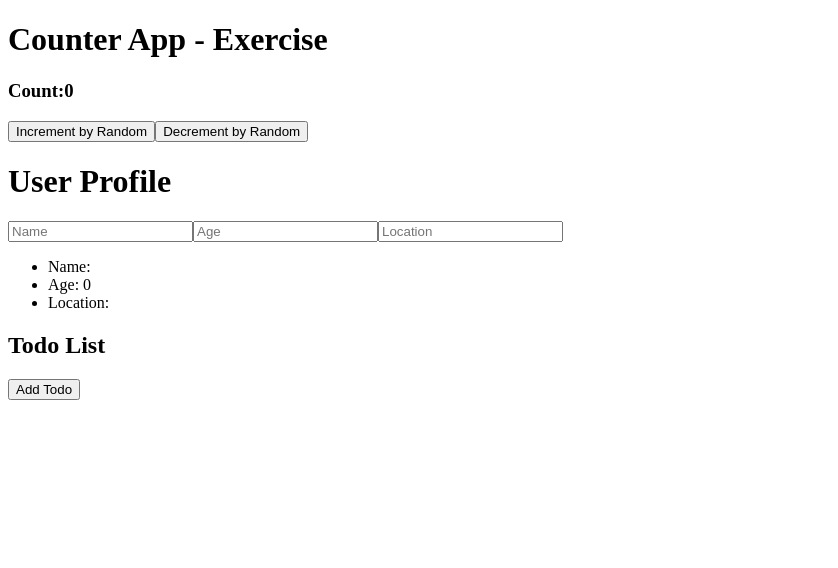
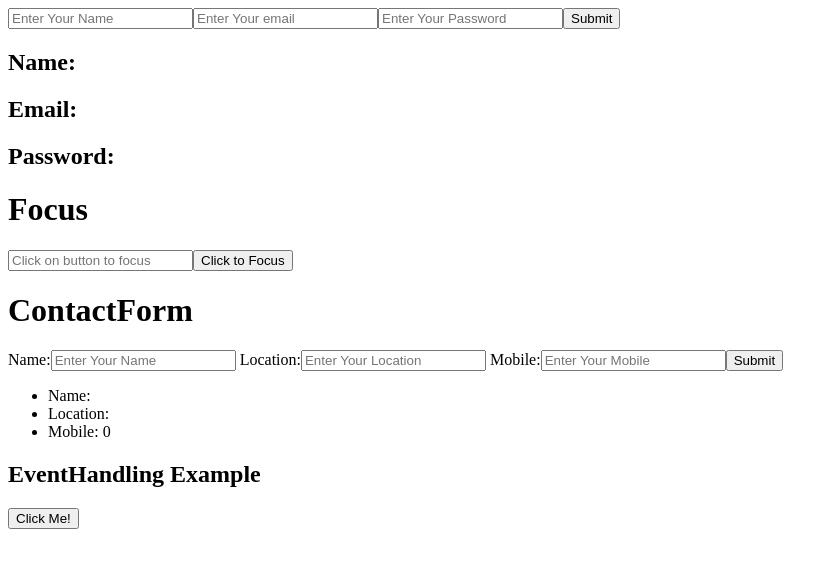
Before and after one commit to yashuyouwaraj/React-Learning, a React (Vite) app in the folder 03-React-w-typescript/: page / in a window 1280 px wide. Shown: the top 568 px of the page, without its empty margins (0-838 px from the left). Built offline with nearby package versions, Linux system fonts and the light colour scheme.

Commit message:
useRef,Forms,Events

```diff
--- a/03-React-w-typescript/src/App.tsx
+++ b/03-React-w-typescript/src/App.tsx
@@ -9,6 +9,10 @@ import Counter from './components/Counter'
 import CounterExe from './components/CounterExe'
 import UserProfile from './components/UserProfile'
 import TodoList from './components/TodoList'
+import Form from './components/Form'
+import FocusInput from './components/FocusInput'
+import ContactForm from './components/ContactForm'
+import EventHandling from './components/EventHandling'
 
 // const App = () => {
 //   return (
@@ -34,13 +38,25 @@ import TodoList from './components/TodoList'
 //   )
 // }
 
+// const App = () => {
+//   return (
+//     <div>
+//       {/* <Counter /> */}
+//       <CounterExe />
+//       <UserProfile />
+//       <TodoList />
+//     </div>
+//   )
+// }
+
+
 const App = () => {
   return (
     <div>
-      {/* <Counter /> */}
-      <CounterExe />
-      <UserProfile />
-      <TodoList />
+      <Form />
+      <FocusInput />
+      <ContactForm />
+      <EventHandling />
     </div>
   )
 }
--- /dev/null
+++ b/03-React-w-typescript/src/components/ContactForm.tsx
@@ -0,0 +1,117 @@
+// import { useState } from "react";
+
+// interface ContactFormState {
+//   name: string;
+//   email: string;
+// }
+
+// const ContactForm = () => {
+//   const [formData, setFormData] = useState<ContactFormState>({
+//     name: "",
+//     email: "",
+//   });
+
+//   const handleChange = (e: React.ChangeEvent<HTMLInputElement>) => {
+//     const { name, value } = e.target;
+//     setFormData((prevState) => ({ ...prevState, [name]: value }));
+//   };
+
+//   const handleSubmit = (e: React.FormEvent<HTMLFormElement>) => {
+//     e.preventDefault();
+//     console.log("Form submitted:", formData);
+//     // Handle form submission (e.g., send data to an API)
+//   };
+
+//   return (
+//     <form onSubmit={handleSubmit}>
+//       <div>
+//         <label>
+//           Name:
+//           <input
+//             type="text"
+//             name="name"
+//             value={formData.name}
+//             onChange={handleChange}
+//           />
+//         </label>
+//       </div>
+//       <div>
+//         <label>
+//           Email:
+//           <input
+//             type="email"
+//             name="email"
+//             value={formData.email}
+//             onChange={handleChange}
+//           />
+//         </label>
+//       </div>
+//       <button type="submit">Submit</button>
+//     </form>
+//   );
+// };
+
+// export default ContactForm;
+
+
+
+import React, { useRef, useState, type FormEvent } from "react";
+
+type contact = {
+  name: string;
+  location: string;
+  mobile: number;
+};
+
+const ContactForm = () => {
+  const [data, setData] = useState<contact>({
+    name: "",
+    location: "",
+    mobile: 0 ,
+  });
+  const name = useRef<HTMLInputElement>(null);
+  const location = useRef<HTMLInputElement>(null);
+  const mobile = useRef<HTMLInputElement>(null);
+
+
+
+  const handleSubmit=(event:FormEvent<HTMLFormElement>)=>{
+    event.preventDefault();
+    const nameval=name.current!.value
+    const locationval=location.current!.value
+    const mobilevale=mobile.current!.value
+
+    setData({
+        name:nameval,
+        location:locationval,
+        mobile:Number(mobilevale),
+    })
+  }
+
+  return (
+    <div>
+      <h1>ContactForm</h1>
+      <form onSubmit={handleSubmit}>
+        <label >Name:
+            <input type="text" placeholder="Enter Your Name" ref={name}/>
+        </label>
+        <label > Location:
+            <input type="text" placeholder="Enter Your Location" ref={location}/>
+        </label>
+        <label> Mobile:
+            <input type="text" placeholder="Enter Your Mobile" ref={mobile}/>
+        </label>
+        <button type="submit">Submit</button>
+      </form>
+      <section>
+        <ul>
+            <li>Name: {data.name}</li>
+            <li>Location: {data.location}</li>
+            <li>Mobile: {data.mobile}</li>
+        </ul>
+      </section>
+    </div>
+  );
+};
+
+export default ContactForm;
--- /dev/null
+++ b/03-React-w-typescript/src/components/EventHandling.tsx
@@ -0,0 +1,18 @@
+import React from 'react'
+
+const EventHandling = () => {
+    const handleClick =(e:React.MouseEvent<HTMLButtonElement>)=>{
+        console.log("Button Clicked!",e.currentTarget)
+    }
+    const handleMouseEnter=(e:React.MouseEvent<HTMLDivElement>)=>{
+        console.log("Mouse Entered!",e.currentTarget)
+    }
+  return (
+    <div onMouseEnter={handleMouseEnter}>
+        <h2>EventHandling Example</h2>
+        <button onClick={handleClick}>Click Me!</button>
+    </div>
+  )
+}
+
+export default EventHandling
--- /dev/null
+++ b/03-React-w-typescript/src/components/FocusInput.tsx
@@ -0,0 +1,17 @@
+import { useRef } from "react"
+
+const FocusInput = () => {
+    const inputField = useRef<HTMLInputElement>(null)
+    const handleFocus=()=>{
+        inputField.current?.focus();
+    }
+  return (
+    <div>
+        <h1>Focus</h1>
+        <input type="text" placeholder="Click on button to focus" ref={inputField} />
+        <button onClick={handleFocus}>Click to Focus</button>
+    </div>
+  )
+}
+
+export default FocusInput
--- /dev/null
+++ b/03-React-w-typescript/src/components/Form.tsx
@@ -0,0 +1,50 @@
+import { useRef, useState, type FormEvent } from "react";
+
+type formData={
+    name:string;
+    email:string;
+    password:string;
+}
+
+const Form = () => {
+    const [submittedData,setSubmittedData]= useState<formData>({
+        name:"",
+        email:"",
+        password:"",
+    })
+
+    const name=useRef<HTMLInputElement>(null)
+    const email=useRef<HTMLInputElement>(null)
+    const password=useRef<HTMLInputElement>(null)
+
+    const handleSubmit=(event:FormEvent<HTMLFormElement>)=>{
+        event.preventDefault();
+        const nameVal=name.current!.value
+        const emailVal=email.current!.value
+        const passwordVal=password.current!.value
+
+        setSubmittedData({
+            name:nameVal,
+            email:emailVal,
+            password:passwordVal,
+        })
+    }
+
+  return (
+    <div>
+        <form onSubmit={handleSubmit}>
+            <input type="text" placeholder="Enter Your Name" ref={name}/>
+            <input type="email" placeholder="Enter Your email" ref={email}/>
+            <input type="password" placeholder="Enter Your Password" ref={password}/>
+            <button type="submit">Submit</button>
+        </form>
+        <section>
+            <h1>Name: {submittedData.name}</h1>
+            <h1>Email: {submittedData.email}</h1>
+            <h1>Password: {submittedData.password}</h1>
+        </section>
+    </div>
+  )
+}
+
+export default Form
```
